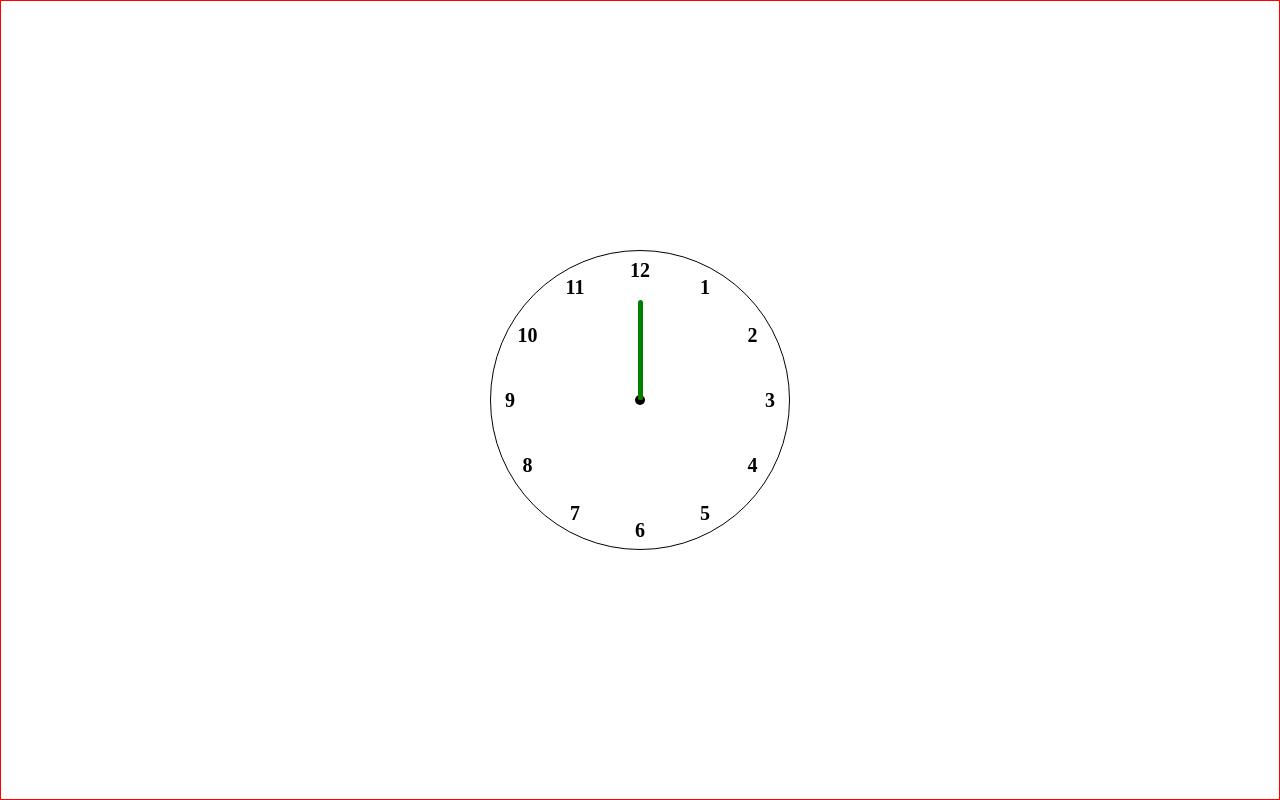
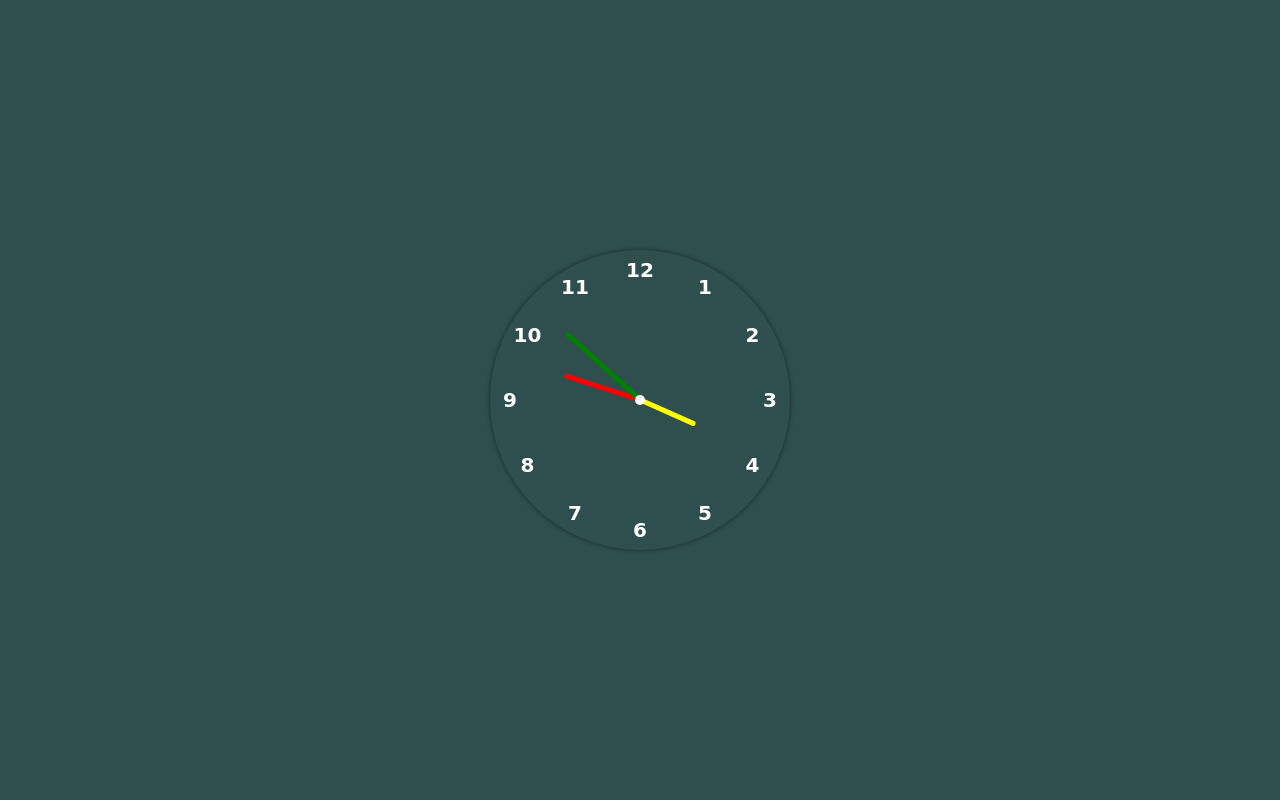
Before and after one commit to aburayhankobir013-stack/JS-PROJECT, a plain HTML site: page simple-analog-clock/index.html in a window 1280 px wide. Drawn offline with Linux system fonts and the light colour scheme.

Commit message:
Simple analog clock

```diff
--- a/simple-analog-clock/index.html
+++ b/simple-analog-clock/index.html
@@ -28,5 +28,6 @@
       <span class="twelve">12</span>
     </div>
   </div>
+  <script src="./scripts/app.js"></script>
 </body>
 </html>
--- a/simple-analog-clock/scripts/app.js
+++ b/simple-analog-clock/scripts/app.js
@@ -0,0 +1,22 @@
+const hour=document.querySelector('.hour-hand');
+const minute=document.querySelector('.minute-hand');
+const second=document.querySelector('.second-hand');
+
+function displayClock(){
+  const currentDate=new Date();
+  const currentHour=currentDate.getHours();
+  const currentMinute=currentDate.getMinutes();
+  const currentSecond=currentDate.getSeconds();
+
+  const hourRotation=(30*currentHour)+(0.5*currentMinute);
+  const minuteRotation=6*currentMinute;
+  const secondRotation=6*currentSecond;
+
+  hour.style.transform=`rotate(${hourRotation}deg) translateY(-50%)`;
+  minute.style.transform=`rotate(${minuteRotation}deg) translateY(-50%)`;
+  second.style.transform=`rotate(${secondRotation}deg) translateY(-50%)`;
+}
+
+setInterval(function(){
+  displayClock();
+},1000);
--- a/simple-analog-clock/styles/style.css
+++ b/simple-analog-clock/styles/style.css
@@ -9,13 +9,13 @@ html{
 }
 body{
   width: 100%;
-  font-family: sans-sarif;
+  font-family: cursive;
+  background-color: darkslategrey;
 }
 .main-container{
   max-width: 1280px;
   margin: auto;
   min-height: 100vh;
-  border: 1px solid red;
   display: flex;
   justify-content: center;
   align-items: center;
@@ -23,12 +23,12 @@ body{
 .analog-clock-app{
   width: 30rem;
   height: 30rem;
-  border: 1px solid black;
   border-radius: 50%;
   display: flex;
   justify-content: center;
   align-items: center;
   position: relative;
+  box-shadow: 0 0 5px rgba(0,0,0,0.5);
 }
 .analog-clock-app span{
   position: absolute;
@@ -36,19 +36,21 @@ body{
   font-size: 2rem;
   font-weight: bold;
   display: inline-block;
+  color: white;
 }
 .center-point{
   height: 10px;
   width: 10px;
   border-radius: 50%;
-  background-color: black;
+  background-color: white;
+  z-index: 1;
 }
 .hour-hand{
   transform: translateY(-50%);
   width: 5px;
   height: 60px;
   border-radius: 10px;
-  background-color: black;
+  background-color: yellow;
 }
 .minute-hand{
   transform: translateY(-50%);
```
Also changed, not shown: simple-color-picker/index.html (line endings or trailing spaces).
